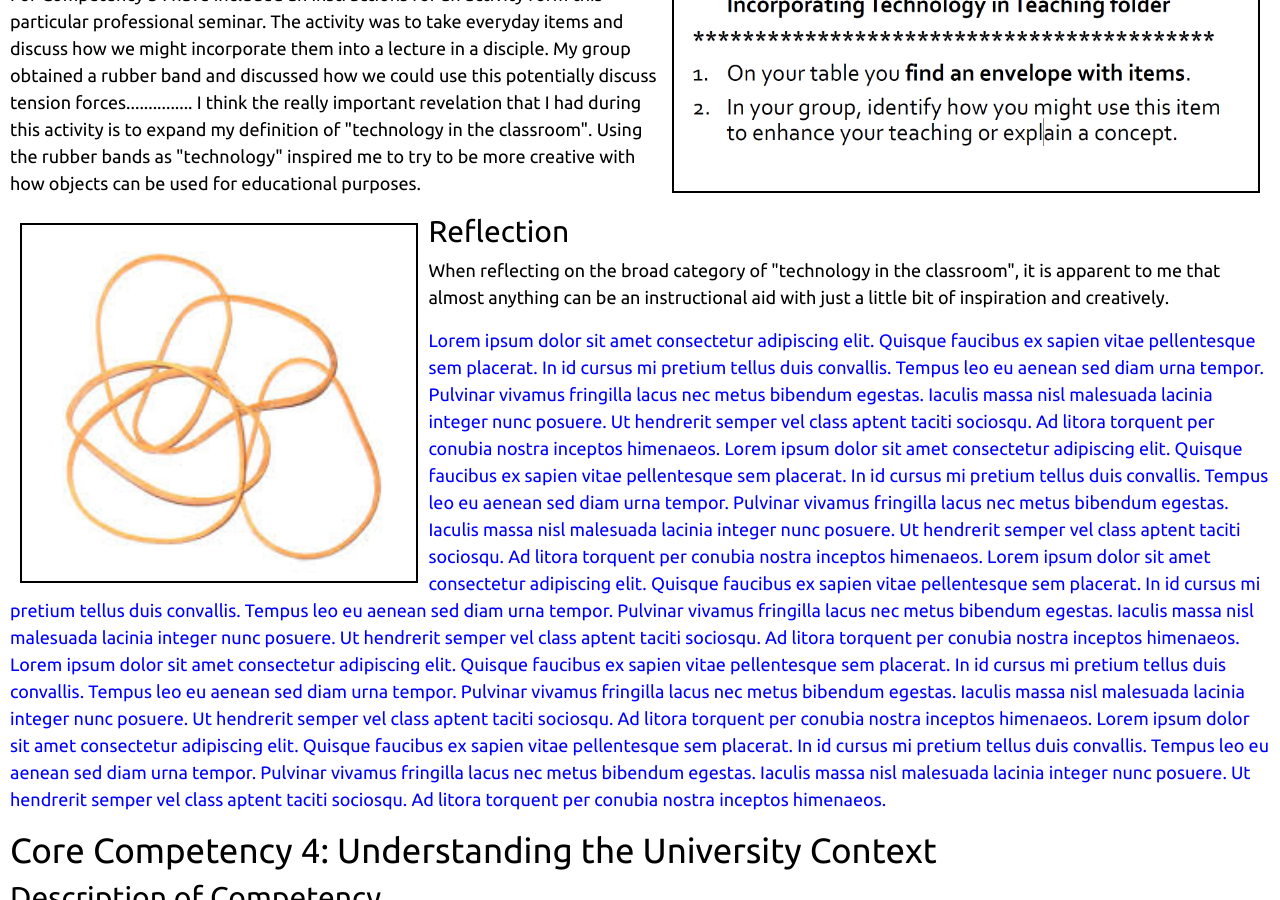
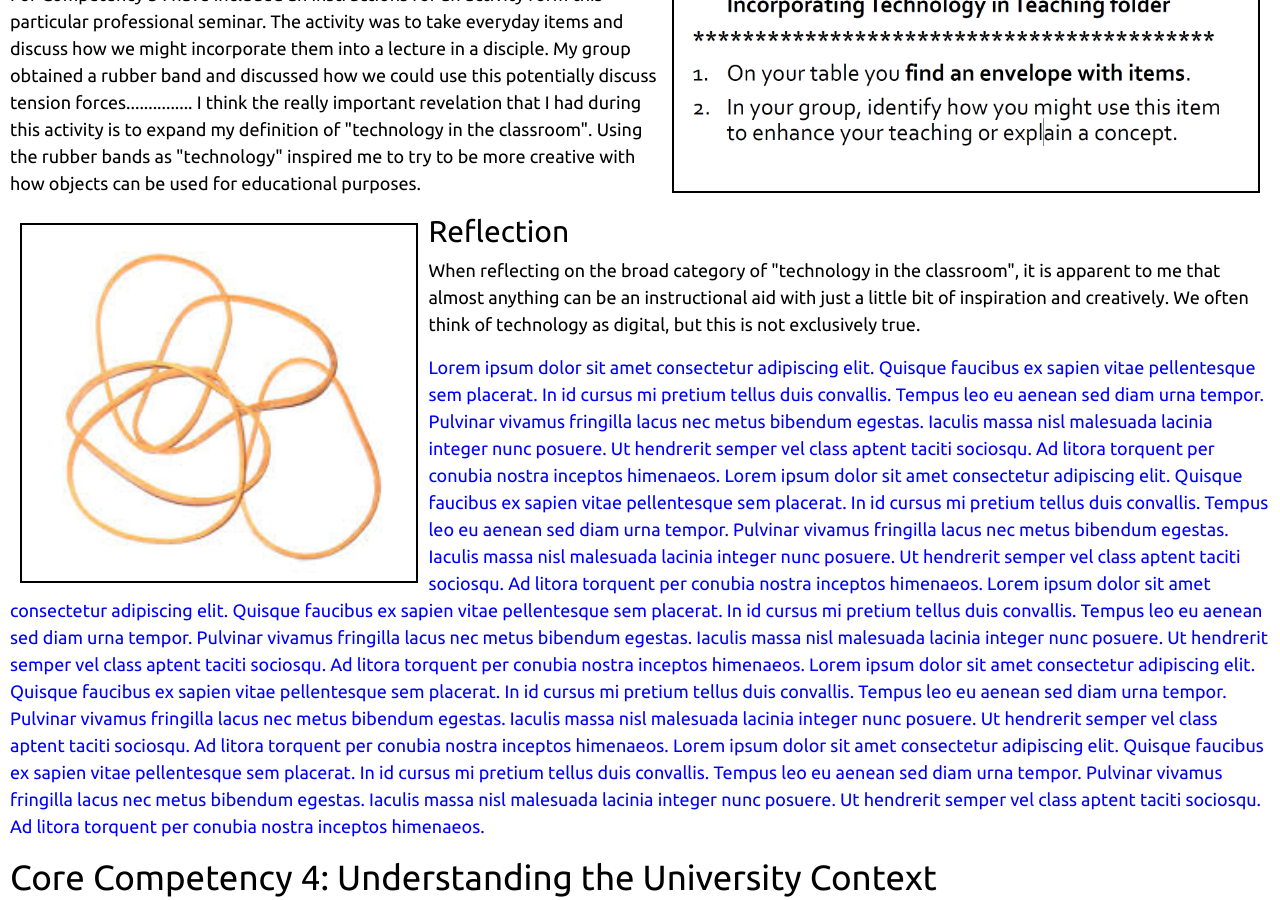
Before and after one commit to kenzerkay/Mackenzie-Personal-Website, a Jekyll site: the page built from Cert.html, in a window 1280 px wide and 900 px high, scrolled down 3589 px. Built offline with Jekyll 4.4.1, drawn with Linux system fonts in a browser that asks for light colours.

```diff
--- a/Cert.html
+++ b/Cert.html
@@ -139,7 +139,10 @@
 
     <h3 class="text-left"> Reflection </h3>
 
-        <p>When reflecting on the broad category of "technology in the classroom", it is apparent to me that almost anything can be an instructional aid with just a little bit of inspiration and creatively.</p>
+        <p>
+            When reflecting on the broad category of "technology in the classroom", it is apparent to me that almost anything can be an instructional aid with just a little bit of inspiration and creatively.
+            We often think of technology as digital, but this is not exclusively true.
+        </p>
 
         <p style="color:blue;">
             Lorem ipsum dolor sit amet consectetur adipiscing elit. Quisque faucibus ex sapien vitae pellentesque sem placerat. In id cursus mi pretium tellus duis convallis. Tempus leo eu aenean sed diam urna tempor. Pulvinar vivamus fringilla lacus nec metus bibendum egestas. Iaculis massa nisl malesuada lacinia integer nunc posuere. Ut hendrerit semper vel class aptent taciti sociosqu. Ad litora torquent per conubia nostra inceptos himenaeos.
```
